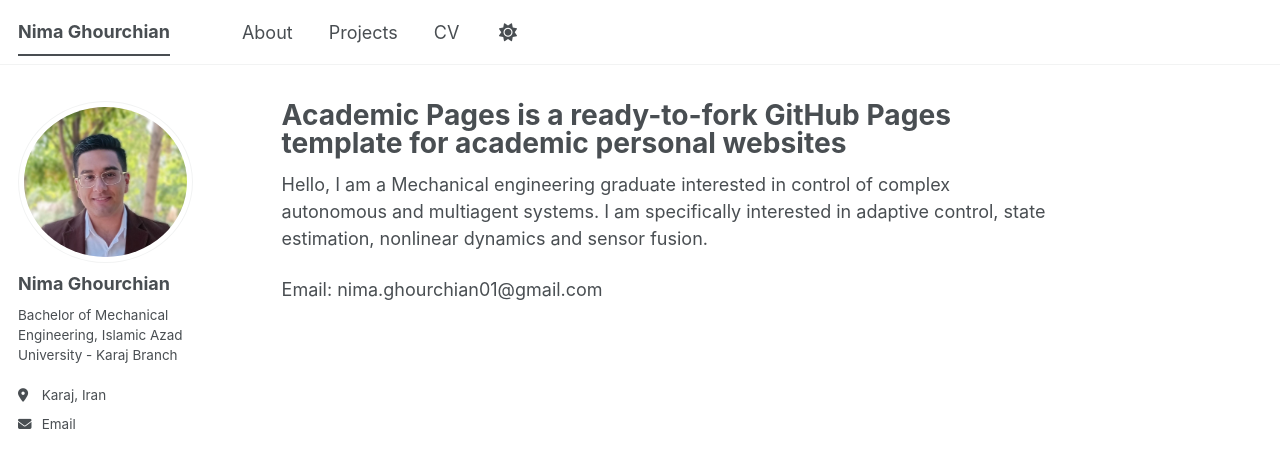
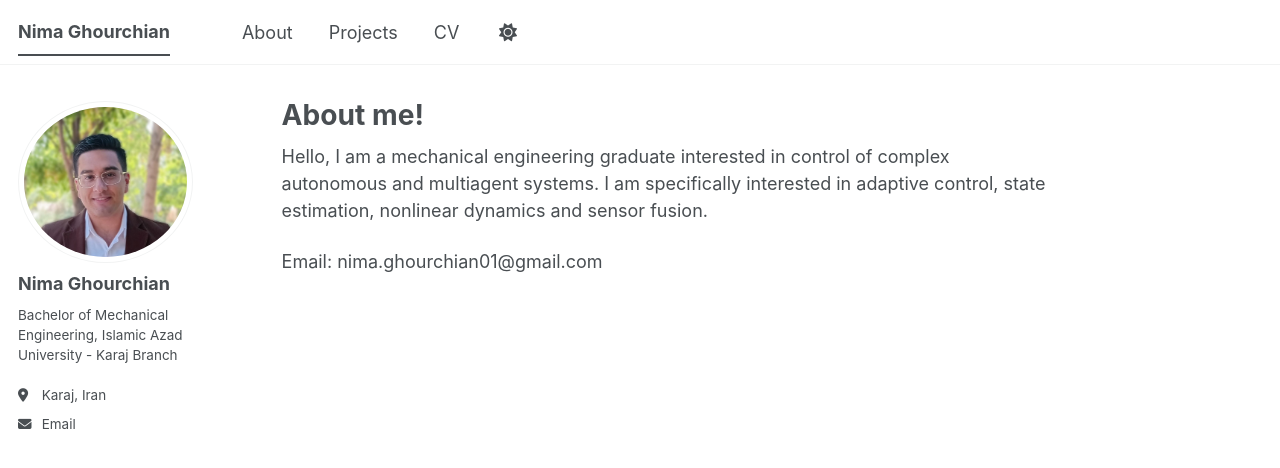
Before and after one commit to nimaghourchian/nimaghourchian.github.io, a Jekyll site: the page built from _pages/about.md, in a window 1280 px wide. Shown: the top 468 px of the page. Built offline with Jekyll 4.4.1, drawn with Linux system fonts in a browser that asks for light colours; a style sheet for code colours, icons or effects is not loaded.

Commit message:
Update title and introduction in about page

```diff
--- a/_pages/about.md
+++ b/_pages/about.md
@@ -1,12 +1,12 @@
 ---
 permalink: /
-title: "Academic Pages is a ready-to-fork GitHub Pages template for academic personal websites"
+title: "About me!"
 author_profile: true
 redirect_from:
   - /about/
   - /about.html
 ---
 
-Hello, I am a Mechanical engineering graduate interested in control of complex autonomous and multiagent systems. I am specifically interested in adaptive control, state estimation, nonlinear dynamics and sensor fusion.
+Hello, I am a mechanical engineering graduate interested in control of complex autonomous and multiagent systems. I am specifically interested in adaptive control, state estimation, nonlinear dynamics and sensor fusion.
 
 Email: nima.ghourchian01@gmail.com
```
